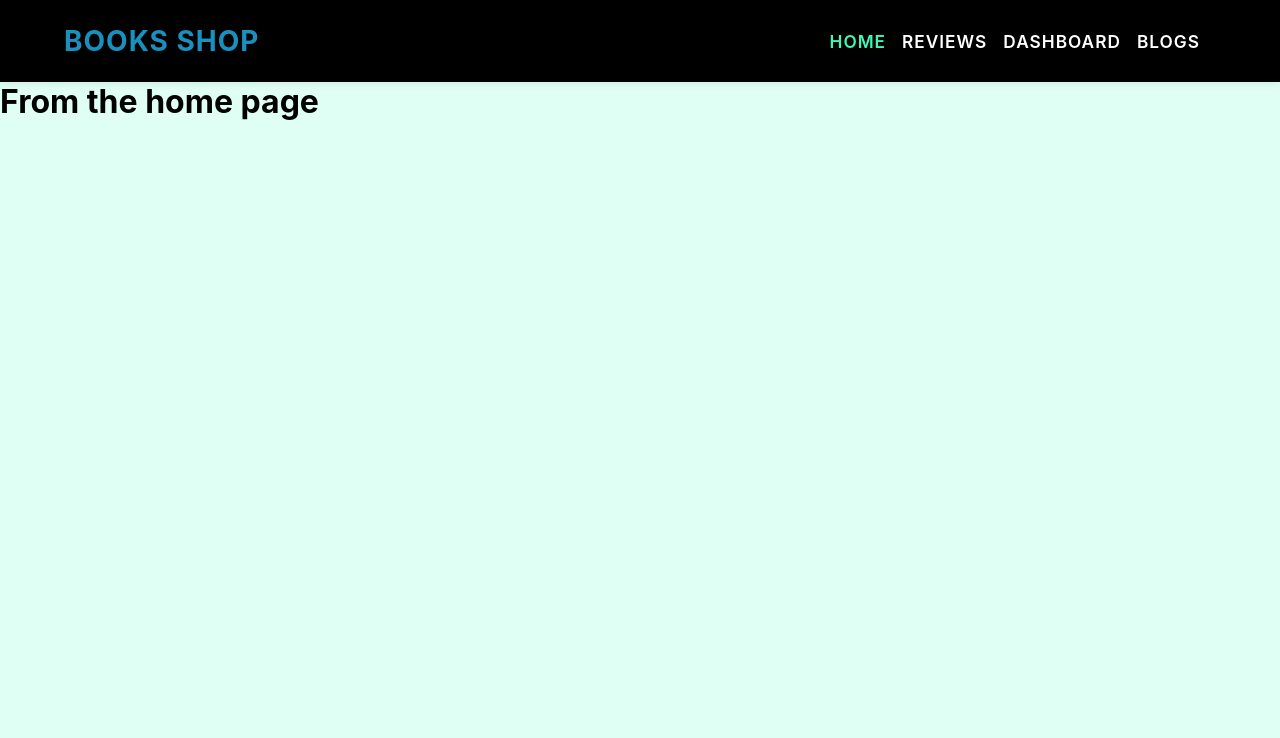
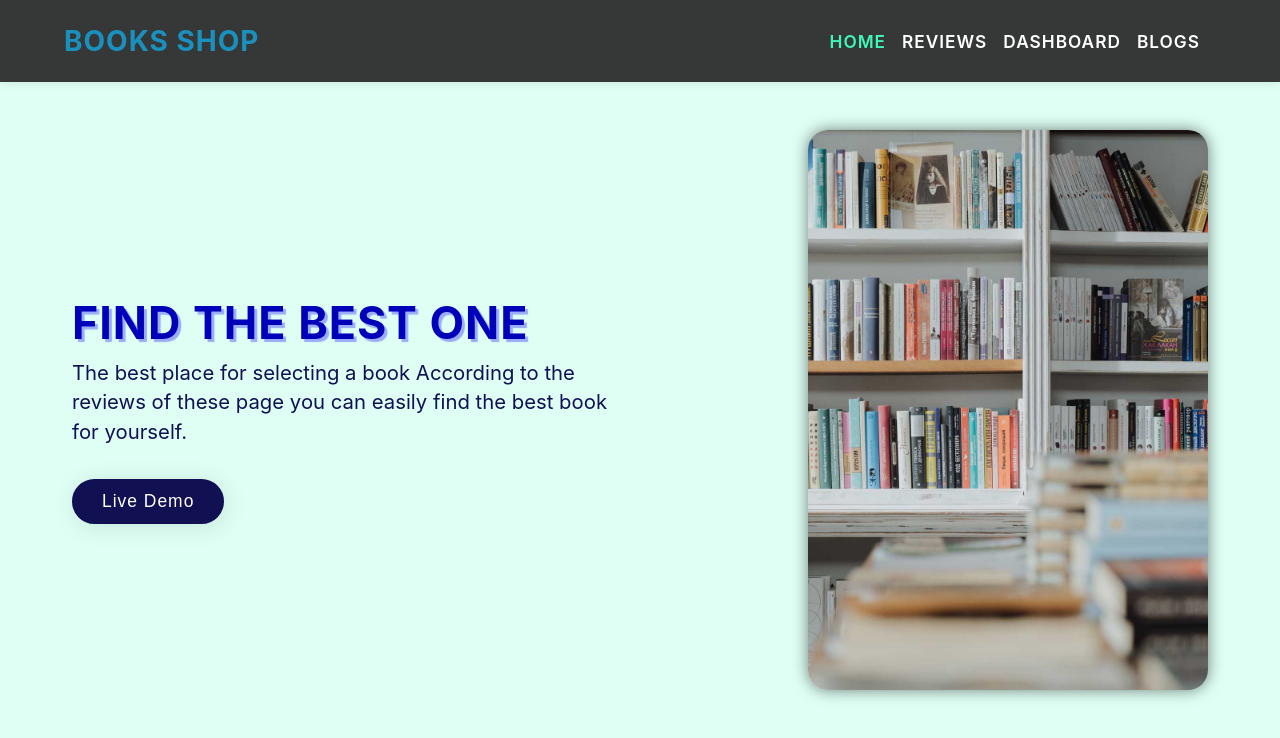
Before and after one commit to sam-suzzaman/PH-Assignment-9, a React (Create React App) app: page / in a window 1280 px wide. Shown: the top 738 px of the page. Built offline with nearby package versions, Linux system fonts and the light colour scheme.

Commit message:
adding hero-section

```diff
--- /dev/null
+++ b/src/components/Button/Button.css
@@ -0,0 +1,19 @@
+.books-shop-btn {
+    border: 2px solid #101053;
+    outline: none;
+    text-transform: capitalize;
+    font-size: calc(0.65rem + 0.55vw);
+    font-weight: 500;
+    letter-spacing: 1px;
+    color: #fff;
+    background-color: #101053;
+    padding: 0.65rem 1.75rem;
+    border-radius: 30px;
+    box-shadow: 2px 3px 25px rgba(0, 0, 0, 0.1);
+    cursor: pointer;
+    transition: all 0.3s ease-in;
+}
+.books-shop-btn:hover {
+    color: #101053;
+    background-color: transparent;
+}
--- /dev/null
+++ b/src/components/Button/Button.jsx
@@ -0,0 +1,8 @@
+import React from "react";
+import "./Button.css";
+
+const Button = (props) => {
+    return <button className="books-shop-btn">{props.btnName}</button>;
+};
+
+export default Button;
--- /dev/null
+++ b/src/components/Hero/Hero.css
@@ -0,0 +1,61 @@
+.hero-wrapper {
+    display: flex;
+    justify-content: center;
+}
+.hero-row {
+    padding: 3rem 2rem;
+    width: 100%;
+    max-width: 1200px;
+    display: grid;
+    grid-template-columns: repeat(2, 1fr);
+    grid-column-gap: 4rem;
+    justify-content: space-between;
+    align-items: center;
+}
+.hero-title {
+    text-transform: uppercase;
+    letter-spacing: 1px;
+    color: #0101ba;
+    font-size: calc(1.2rem + 2vw);
+    text-shadow: 3px 3px 1px rgba(61, 61, 254, 0.43);
+    margin-bottom: 0;
+}
+.hero-text {
+    margin-top: 0.5rem;
+    margin-bottom: 2rem;
+    max-width: 40rem;
+    font-size: calc(0.75rem + 0.65vw);
+    color: #101053;
+    line-height: 1.85rem;
+}
+.hero-img-container {
+    display: flex;
+    justify-content: flex-end;
+}
+.hero-img-container img {
+    width: 100%;
+    border-radius: 20px;
+    box-shadow: 0 0 15px rgba(0, 0, 0, 0.5);
+}
+@media (min-width: 900px) {
+    .hero-img-container img {
+        max-width: 400px;
+    }
+}
+
+@media (max-width: 600px) {
+    .hero-row {
+        display: flex;
+        flex-direction: column-reverse;
+    }
+    .hero-img-container img {
+        box-shadow: none;
+        max-height: 300px;
+        width: 100%;
+        border-radius: 10px;
+        margin-bottom: 2rem;
+    }
+    .hero-text {
+        margin-bottom: 0.85rem;
+    }
+}
--- /dev/null
+++ b/src/components/Hero/Hero.jsx
@@ -0,0 +1,27 @@
+import React from "react";
+import Button from "../Button/Button";
+import "./Hero.css";
+import heroImg from "./../../../src/assets/img/hero-bg.jpg";
+
+const Hero = () => {
+    return (
+        <section className="hero-wrapper">
+            <div className="hero-row">
+                <div className="hero-col">
+                    <h2 className="hero-title">find the best one</h2>
+                    <p className="hero-text">
+                        The best place for selecting a book According to the
+                        reviews of these page you can easily find the best book
+                        for yourself.
+                    </p>
+                    <Button btnName="live demo" />
+                </div>
+                <div className="hero-img-container">
+                    <img src={heroImg} alt="bookself" />
+                </div>
+            </div>
+        </section>
+    );
+};
+
+export default Hero;
--- a/src/components/Navbar/Navbar.css
+++ b/src/components/Navbar/Navbar.css
@@ -2,7 +2,7 @@
     position: sticky;
     top: 0;
     padding: 1.5rem 4rem;
-    background-color: black;
+    background-color: rgba(46, 46, 46, 0.948);
     display: flex;
     justify-content: space-between;
     align-items: center;
--- a/src/components/pages/HomePage/HomePage.js
+++ b/src/components/pages/HomePage/HomePage.js
@@ -1,11 +1,12 @@
 import React from "react";
+import Hero from "../../Hero/Hero";
 import "./homePage.css";
 
 const HomePage = () => {
     return (
-        <div>
-            <h1>From the home page</h1>
-        </div>
+        <>
+            <Hero />
+        </>
     );
 };
 
```
Also changed, not shown: src/assets/img/hero-bg.jpg (added).
